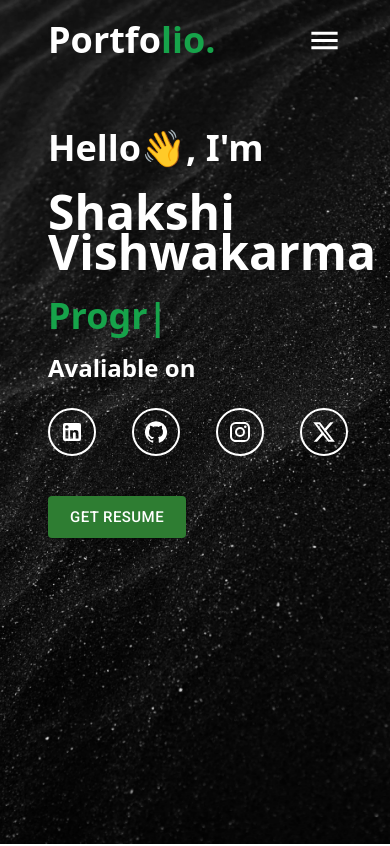
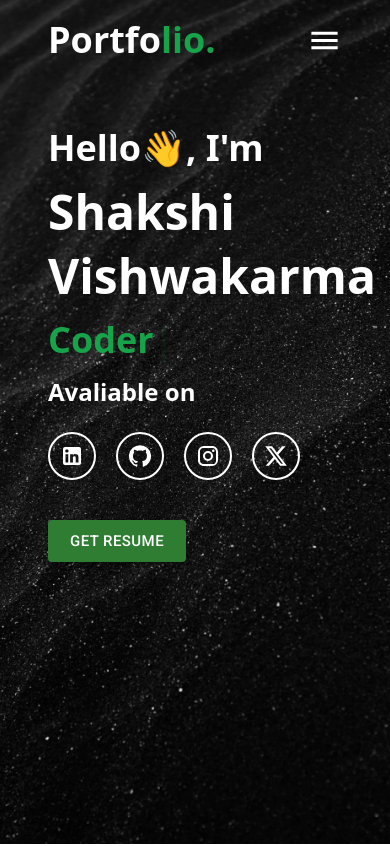
Before and after one commit to Shakshi94/portfolio, a React (Vite) app: page / in a window 390 px wide. Shown: the top 846 px of the page. Built offline with nearby package versions, Linux system fonts and the light colour scheme.

Commit message:
changes in Home.jsx making it responsive

```diff
--- a/src/components/Home.jsx
+++ b/src/components/Home.jsx
@@ -14,12 +14,14 @@ function Home(){
             <div className="home flex flex-row flex-cols mx-4 ">
             <div className='mt-5 md:mt-24 space-y-4'>
                 <h1 className='leading-10 text-4xl font-bold mb-4'>Hello<span className="wave">👋</span>, I&apos;m</h1>
-                <h1 className="text-5xl leading-10 font-extrabold  mb-4">Shakshi Vishwakarma</h1>
+                <h1 className="text-5xl leading-10 font-extrabold  mb-4 hidden md:block">Shakshi Vishwakarma</h1>
+                <h1 className="text-5xl leading-10 font-extrabold  mb-4 block md:hidden ">Shakshi</h1>
+                <h1 className="text-5xl leading-10 font-extrabold  mb-4 block md:hidden ">Vishwakarma</h1>
                 <ReactTyped
                     className='leading-10 text-green-600 font-bold text-4xl space-y-6'
                     strings={[
                         "Coder",
-                        "(MERN) Full Stack Developer",
+                        "Full Stack Developer",
                         "Programmer",
                     ]}
                     typeSpeed={40}
@@ -31,7 +33,8 @@ function Home(){
                 <div className="flex flex-col justify-between space-y-6 md:space-y-0">
                     <div className="space-y-2 font-semibold ">
                          <h1 className="font-bold text-2xl mb-4">Avaliable on</h1>
-                         <ul className="flex flex-wrap space-x-5 mb-4">
+
+                         <ul className="flex flex-wrap space-x-1 md:space-x-3 mb-4">
                             <li><a href="https://www.linkedin.com/in/shakshi-vishwakarma-21050421b/" target="blank">
                                 <div className="rounded-full w-12 h-12 border-2 border-white flex items-center justify-center socialMedia-contact mr-4">
                                     <LinkedInIcon/>
```
